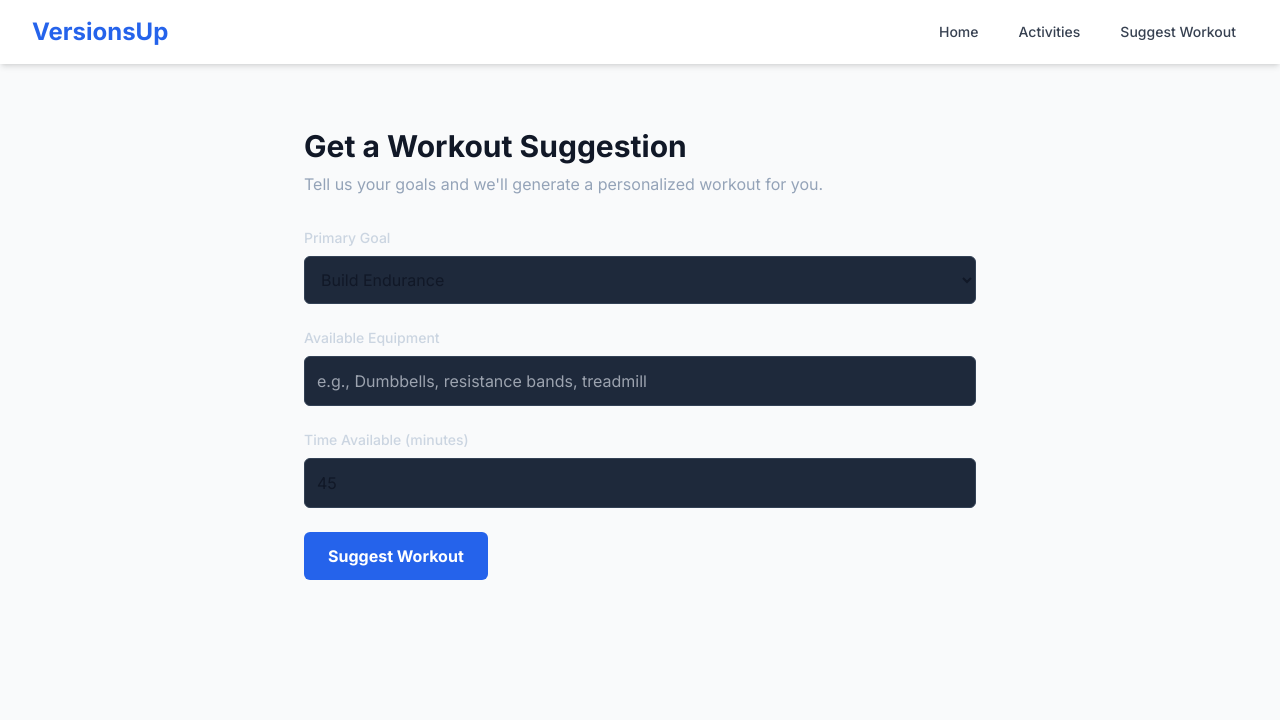
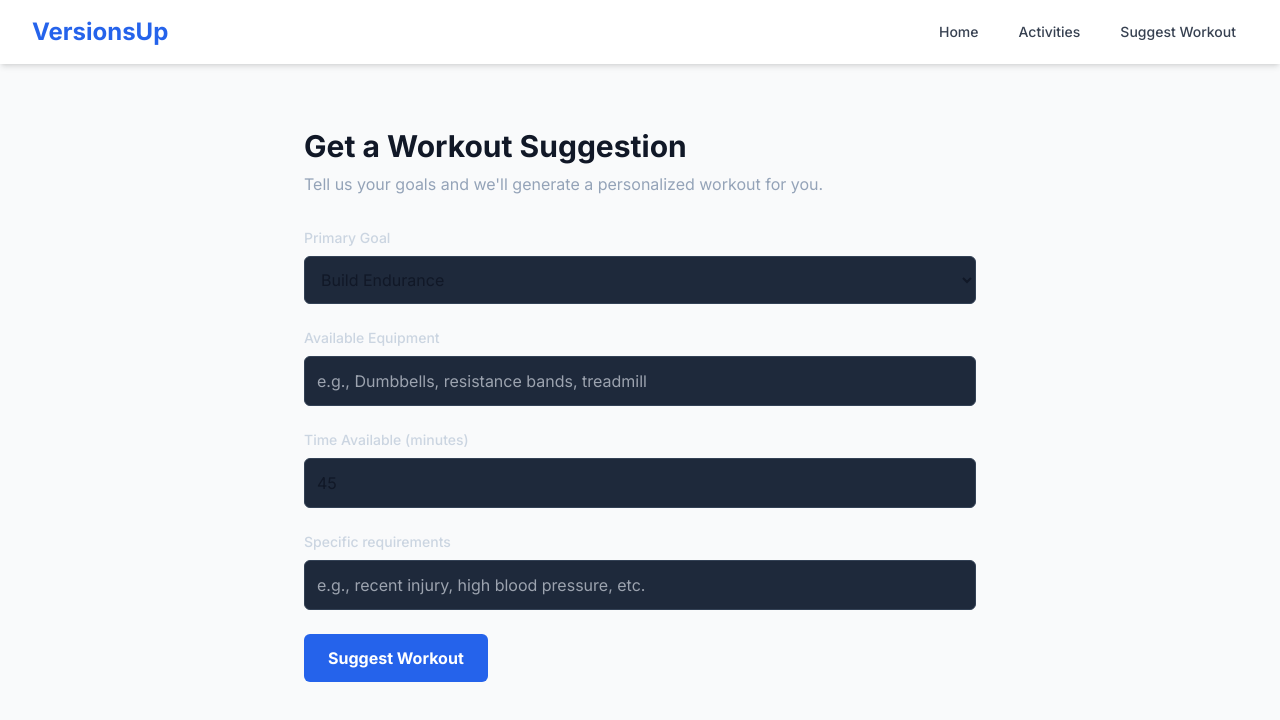
Before and after one commit to GaetanKarst/VersionUp, a Next.js app in the folder frontend/: page /suggest in a window 1280 px wide. Shown: the top 720 px of the page. Built offline with nearby package versions, Linux system fonts and the light colour scheme; no server answers.

Commit message:
Added specific requirements field

```diff
--- a/frontend/app/suggest/page.tsx
+++ b/frontend/app/suggest/page.tsx
@@ -8,6 +8,7 @@ export default function SuggestWorkoutPage() {
   const [goal, setGoal] = useState('Build Endurance');
   const [user, setUser] = useState<User | null>(null);
   const [equipment, setEquipment] = useState('');
+  const [requirements, setRequirements] = useState('');
   const [time, setTime] = useState(45);
   const [suggestion, setSuggestion] = useState('');
   const [isLoading, setIsLoading] = useState(false);
@@ -42,7 +43,7 @@ export default function SuggestWorkoutPage() {
           'Content-Type': 'application/json',
           'Authorization': `Bearer ${token}`,
         },
-        body: JSON.stringify({ goal, equipment, time }),
+        body: JSON.stringify({ goal, equipment, time, requirements }),
       });
 
       if (!response.ok) {
@@ -188,6 +189,20 @@ export default function SuggestWorkoutPage() {
               />
             </div>
 
+            <div>
+              <label htmlFor="requirements" className="block text-sm font-medium text-slate-300 mb-2">
+                Specific requirements
+              </label>
+              <input
+                type="text"
+                id="requirements"
+                value={requirements}
+                onChange={(e) => setRequirements(e.target.value)}
+                placeholder="e.g., recent injury, high blood pressure, etc."
+                className="w-full bg-slate-800 border border-slate-700 rounded-md p-3 focus:ring-2 focus:ring-orange-500 focus:border-orange-500"
+              />
+            </div>
+
             <button
               type="submit"
               className="bg-blue-600 hover:bg-blue-700 text-white font-bold py-3 px-6 rounded-md transition-colors"
```
Also changed, not shown: 1 other file (tests, documents, lock files or other folders).
